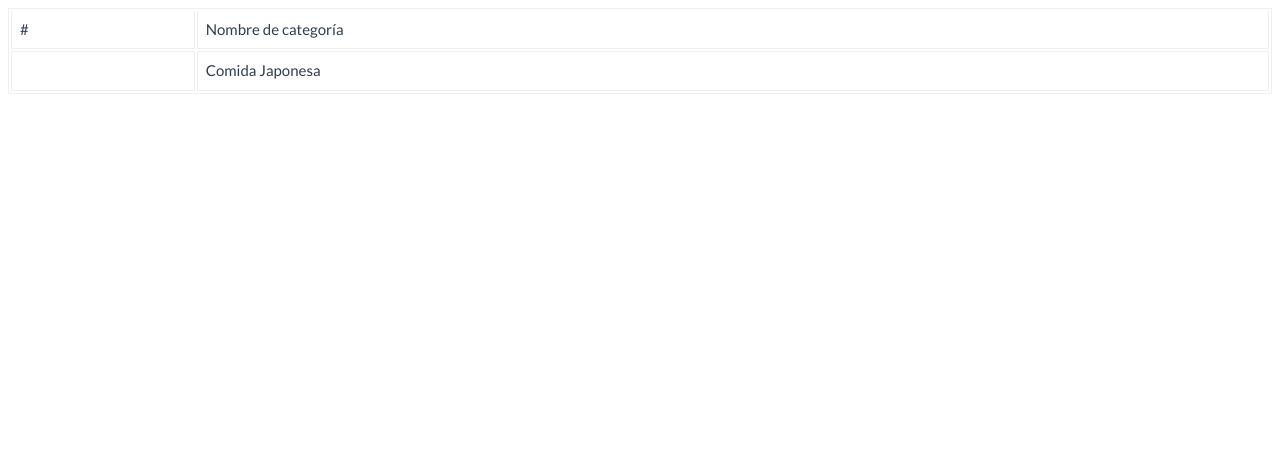
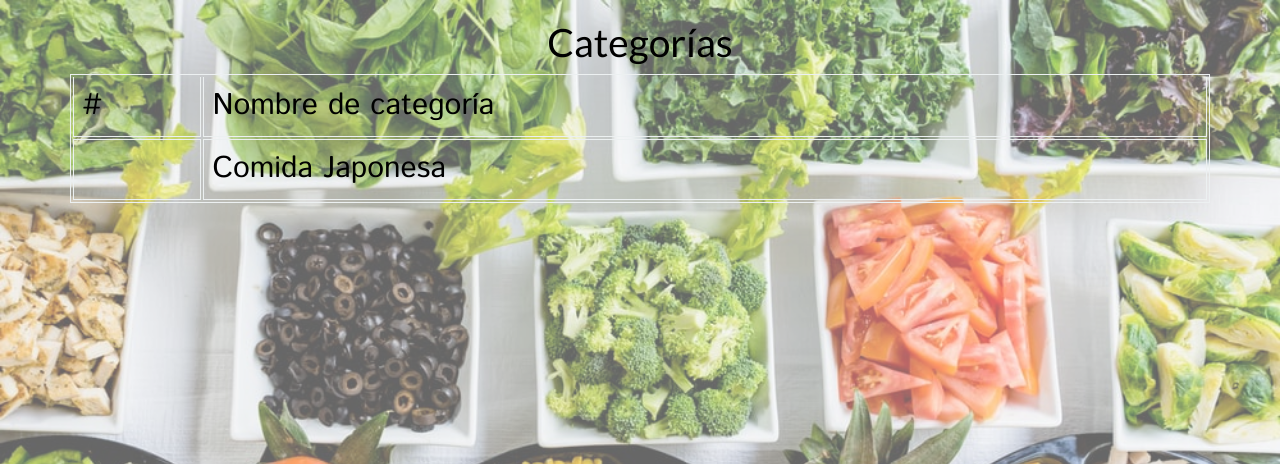
Before and after one commit to PredadorAkrid/IS-2020-2-Equipo5, a Django app: page /categoria/ver-categorias/ in a window 1280 px wide. Shown: the top 464 px of the page. Run offline with Django 3.2, Linux system fonts and the light colour scheme; a user stored in the database is signed in; data comes from the database, SQL or seed files in the repository; both versions use the stored data as it was after the commit.

Commit message:
Css pendiente

```diff
--- a/ProyectoFinal/static/css/categoria/index-categoria.css
+++ b/ProyectoFinal/static/css/categoria/index-categoria.css
@@ -0,0 +1,9 @@
+body {
+  background: linear-gradient(rgba(255,255,255,.35), rgba(255,255,255,.35)),url("../../../static/imagenes/index-categoria.jpeg") no-repeat fixed 20%;
+  background-size: 100%;
+  font-family: "Istok Web", sans-serif;
+  color: black;
+  font-size: 30px;
+  margin: 0px;
+  padding: 0px;
+}
--- /dev/null
+++ b/ProyectoFinal/static/css/categoria/lista_categorias.css
@@ -0,0 +1,9 @@
+body {
+  background: linear-gradient(rgba(255,255,255,.4), rgba(255,255,255,.4)),url("../../../static/imagenes/categorias.jpg") no-repeat fixed;
+  background-size: 100%;
+  font-family: "Istok Web", sans-serif;
+  color: black;
+  font-size: 30px;
+  margin: 0px;
+  padding: 0px;
+}
--- a/ProyectoFinal/templates/categoria/index.html
+++ b/ProyectoFinal/templates/categoria/index.html
@@ -2,10 +2,12 @@
 <title> Deliver&Eats | Categorías</title>
 <link href="https://fonts.googleapis.com/css?family=Istok+Web&display=swap" rel="stylesheet">
 <link rel="stylesheet" href="{% static 'css/bootstrap.min.css' %}">
+<link rel="stylesheet" href="{% static 'css/categoria/index-categoria.css' %}">
+
 <body>
   <h1 align="center">Categorías</h1>
   <br>
-  <div id="btn-group" align="center">
+  <div id="btn-group-justified category-select" data-toggle="buttons" align="center">
     <div><a href="./crear-categoria/"><button class="btn btn-primary" id="btnCrearCategoria" type="button">Crear categoría</button></a></div>
     <br>
     <div><a href="./ver-categorias/"><button class="btn btn-primary" id="btnVerCategoria" type="button">Ver Categorías</button></a></div>
--- a/ProyectoFinal/templates/categoria/lista_categorias.html
+++ b/ProyectoFinal/templates/categoria/lista_categorias.html
@@ -8,13 +8,14 @@
 	<title>Lista de categorias</title>
 
 	<link rel="stylesheet" href="{% static 'css/bootstrap.min.css' %}">
-	<link rel="stylesheet" href="{% static 'css/categoria/index-categoria.css' %}">
+	<link rel="stylesheet" href="{% static 'css/categoria/lista_categorias.css' %}">
     <link href="https://fonts.googleapis.com/css?family=Istok+Web&display=swap" rel="stylesheet">
 
 </head>
 <body>
+<h1 align="center">Categorías</h1>
 
-
+<div class="container">
 
 <table class="table table-bordered">
 	{% if categorias %}
@@ -48,24 +49,7 @@
 		{% endif %}
 </table>
 
-
-
-
-
-
-
-
-
-
-
-
-
-
-
-
-
-
-
+</div>
 
 
 </body>
```
Also changed, not shown: ProyectoFinal/static/css/ordenes/lista_ordenes.css (added, +13 -0 lines), ProyectoFinal/templates/administrador/lista_ordenes.html (+7 -0 lines), ProyectoFinal/db.sqlite3, ProyectoFinal/static/imagenes/categorias.jpg (added), ProyectoFinal/static/imagenes/index-categoria.jpeg (added), ProyectoFinal/static/imagenes/ordenes.jpg (added).
